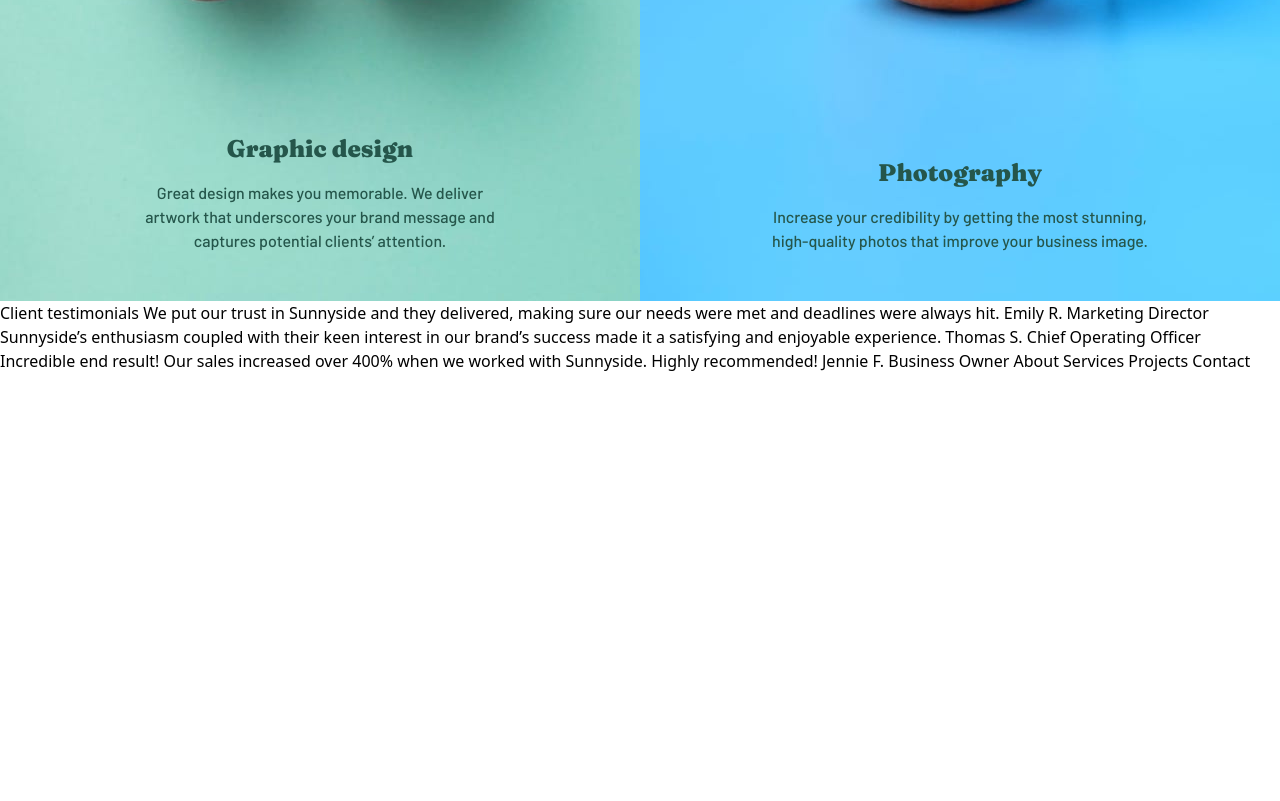
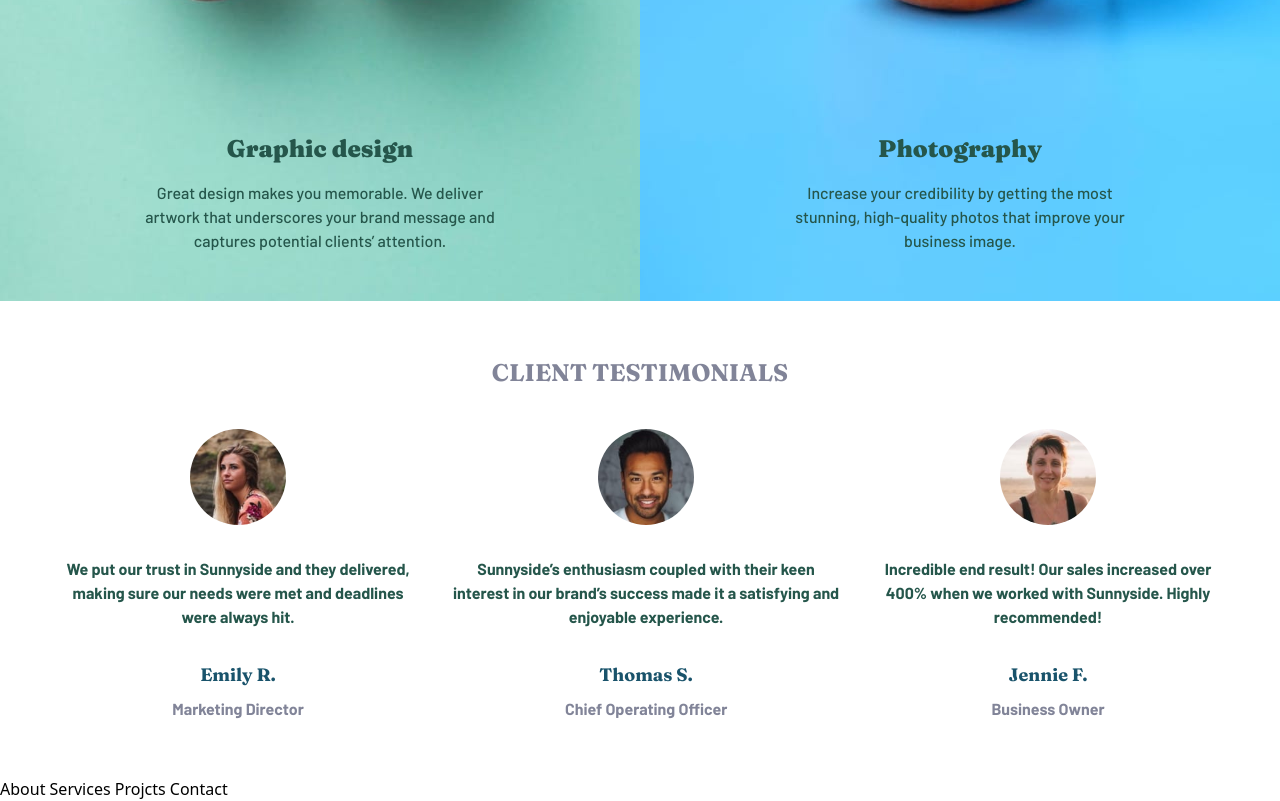
Before and after one commit to gauravsingh1281/Frontend-Mentor-Sunnyside-agency-landing-page, a website: page index.html in a window 1280 px wide. Shown: the part 1966-2767 px from the top of the page. Before the commit the page ends 2339 px from the top, so only its background shows below. Drawn offline with Linux system fonts and the light colour scheme.

Commit message:
Testimonials section completed.

```diff
--- a/index.html
+++ b/index.html
@@ -101,7 +101,7 @@
     <!-- Service section -->
     <section class="w-full md:h-[600px] flex flex-col md:flex-row">
       <div
-        class="flex justify-center items-end  h-[600px] w-full md:h-full md:w-1/2 bg-[url('../images/mobile/image-graphic-design.jpg')] md:bg-[url('../images/desktop/image-graphic-design.jpg')] bg-cover bg-center ">
+        class="flex justify-center items-end  h-[600px] w-full md:h-full md:w-1/2 bg-[url('../images/mobile/image-graphic-design.jpg')] md:bg-[url('../images/desktop/image-graphic-design.jpg')] bg-cover bg-center px-5 ">
 
         <div class="w-full sm:w-1/2 md:w-[60%] flex justify-center items-center gap-4 flex-col mb-12 ">
           <h2 class="text-2xl font-black font-fraunces text-Dark-desaturated-cyan">Graphic design</h2>
@@ -117,10 +117,62 @@
       </div>
       <div
         class="flex justify-center items-end  h-[600px] w-full md:h-full md:w-1/2 bg-[url('../images/mobile/image-photography.jpg')] md:bg-[url('../images/desktop/image-photography.jpg')] bg-cover bg-center ">
-        <div class="w-full sm:w-1/2 md:w-[60%] flex justify-center items-center gap-4 flex-col mb-12 ">
+        <div class="w-full sm:w-1/2 md:w-[60%] flex justify-center items-center gap-4 flex-col mb-12 px-5">
           <h2 class="text-2xl font-black font-fraunces text-Dark-desaturated-cyan">Photography</h2>
           <p class="text-center text-base font-barlow font-[500] text-Dark-desaturated-cyan">Increase your credibility
             by getting the most stunning, high-quality photos that improve your business image.</p>
+        </div>
+      </div>
+    </section>
+    <!-- Testimonials section -->
+    <section class="w-full bg-White p-12 md:py-14 md:px-16">
+      <h2 class="uppercase text-2xl font-fraunces font-bold text-Dark-grayish-blue text-center mb-8 md:mb-10">Client
+        testimonials
+      </h2>
+      <div class="flex justify-center items-center flex-col md:flex-row gap-10">
+        <div class="flex justify-center items-center flex-col gap-8">
+          <!-- user-avatar 1-->
+          <img class="w-24 rounded-full" src="./images/image-emily.jpg" alt="image-emily">
+          <!-- user-testimonial -->
+          <p class="text-base font-barlow font-bold text-Dark-desaturated-cyan text-center">We put our trust in
+            Sunnyside
+            and they
+            delivered, making sure our needs were met and deadlines were always
+            hit.</p>
+          <!-- User name & designation -->
+          <div class="flex justify-center items-center gap-2 flex-col">
+            <h3 class="text-lg font-fraunces font-bold text-Dark-blue">Emily R.</h3>
+            <p class="text-base font-barlow text-Dark-grayish-blue font-bold">Marketing Director</p>
+          </div>
+        </div>
+        <div class="flex justify-center items-center flex-col gap-8">
+          <!-- user-avatar 2-->
+          <div class="">
+            <img class="w-24 rounded-full" src="./images/image-thomas.jpg" alt="image-thomas">
+          </div>
+          <!-- user-testimonial -->
+          <p class="text-base font-barlow font-bold text-Dark-desaturated-cyan text-center">Sunnyside’s enthusiasm
+            coupled with their keen interest in our brand’s success made it a satisfying and enjoyable
+            experience.</p>
+          <!-- User name & designation -->
+          <div class="flex justify-center items-center gap-2 flex-col">
+            <h3 class="text-lg font-fraunces font-bold text-Dark-blue">Thomas S.</h3>
+            <p class="text-base font-barlow text-Dark-grayish-blue font-bold">Chief Operating Officer</p>
+          </div>
+        </div>
+        <div class="flex justify-center items-center flex-col gap-8">
+          <!-- user-avatar 3 -->
+          <div class="">
+            <img class="w-24 rounded-full" src="./images/image-jennie.jpg" alt="image-jennie">
+          </div>
+          <!-- user-testimonial -->
+          <p class="text-base font-barlow font-bold text-Dark-desaturated-cyan text-center">Incredible end result! Our
+            sales increased over 400% when we worked with Sunnyside. Highly recommended!</p>
+          <!-- User name & designation -->
+          <div class="flex justify-center items-center gap-2 flex-col">
+            <h3 class="text-lg font-fraunces font-bold text-Dark-blue">Jennie F.</h3>
+            <p class="text-base font-barlow text-Dark-grayish-blue font-bold">Business Owner</p>
+          </div>
         </div>
       </div>
     </section>
@@ -132,35 +184,9 @@
 
 
 
-
-
-
-
-
-
-
-
-
-
-
-    Client testimonials
-
-    We put our trust in Sunnyside and they delivered, making sure our needs were met and deadlines were always hit.
-    Emily R.
-    Marketing Director
-
-    Sunnyside’s enthusiasm coupled with their keen interest in our brand’s success made it a satisfying and enjoyable
-    experience.
-    Thomas S.
-    Chief Operating Officer
-
-    Incredible end result! Our sales increased over 400% when we worked with Sunnyside. Highly recommended!
-    Jennie F.
-    Business Owner
-
     About
     Services
-    Projects
+    Projcts
     Contact
   </main>
 </body>
```
Also changed, not shown: src/output.css.
